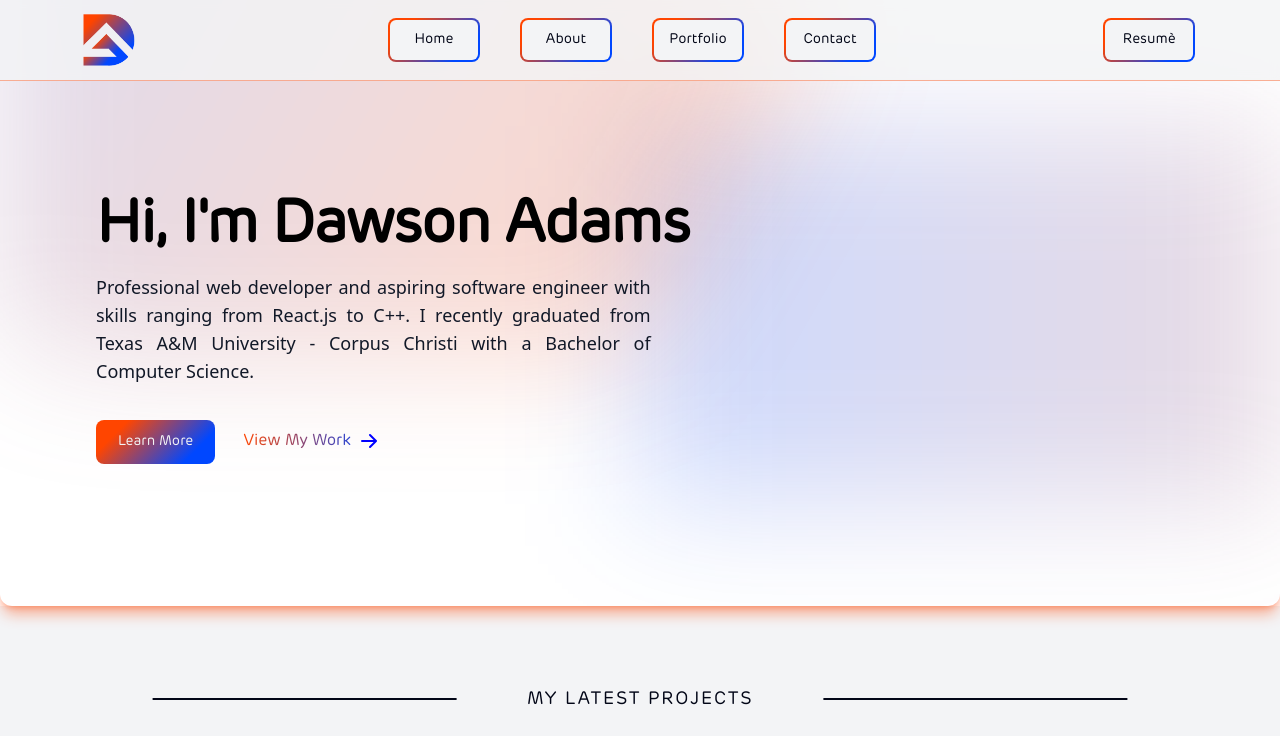
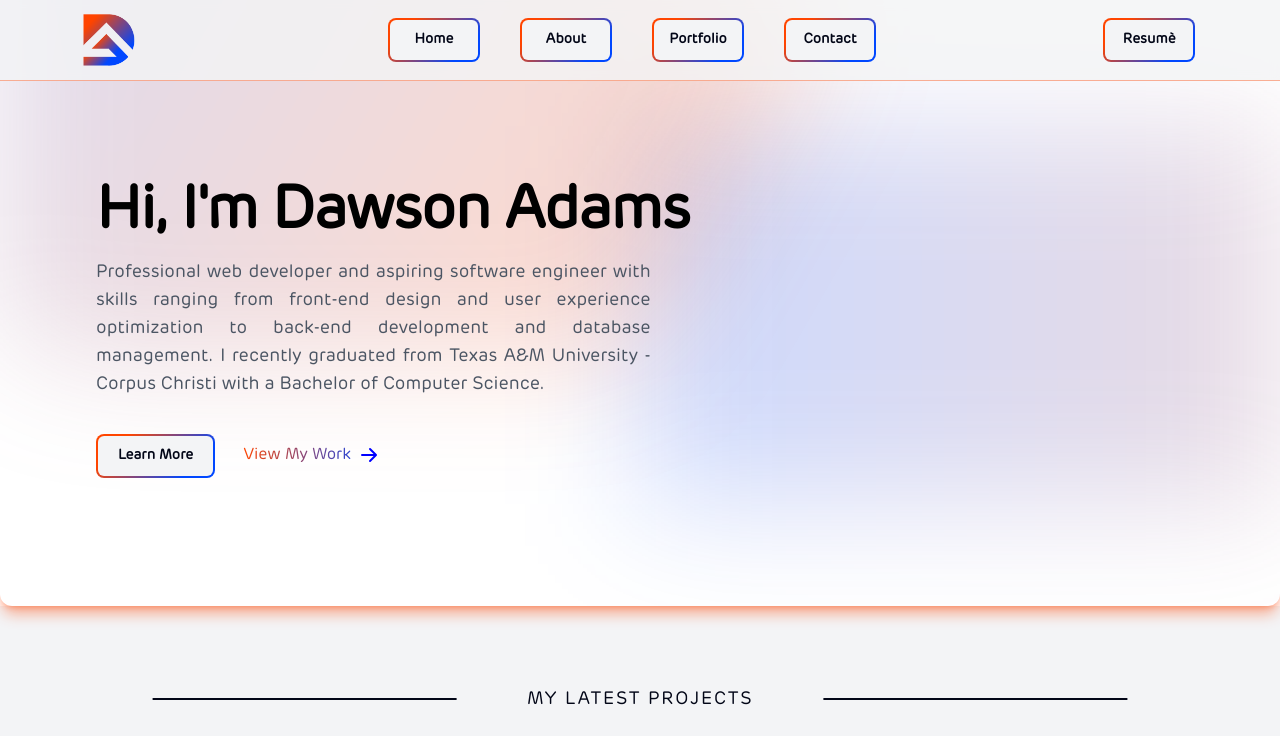
Before and after one commit to Dawson-21/React-Portfolio, a React (Vite) app in the folder react-portfolio/: page /resume in a window 1280 px wide. Shown: the top 736 px of the page. Built offline with nearby package versions, Linux system fonts and the light colour scheme.

Commit message:
Updated Fonts and spacing
Unified fonts across all pages, edited contact form, and updated file structure.

```diff
--- a/react-portfolio/src/Components/Button.tsx
+++ b/react-portfolio/src/Components/Button.tsx
@@ -12,7 +12,7 @@ function Button({ children }: Props) {
   return (
     <>
       <button
-        className="transform hover:scale-[1.15] transition duration-200 ease-in-out relative inline-flex items-center justify-center p-0.5 me-2 overflow-hidden text-sm font-medium hover:text-light text-dark dark:text-light rounded-lg group
+        className="transform hover:scale-[1.15] transition duration-200 ease-in-out relative inline-flex items-center justify-center p-0.5 me-2 overflow-hidden text-sm font-bold hover:text-light text-dark dark:text-light rounded-lg group
       bg-gradient-135 from-bright-orange from-20% to-regal-blue to-80% group-hover:from-bright-orange group-hover:to-regal-blue"
         onClick={top}
       >
--- a/react-portfolio/src/Components/Card.tsx
+++ b/react-portfolio/src/Components/Card.tsx
@@ -21,7 +21,7 @@ function Card({ img, title, desc }: Props) {
           </h5>
         </Link>
 
-        <p className="mt-2 mb-2 font-normal dark:text-gray-400 text-gray-600">
+        <p className="mt-2 mb-2 font-myFont text-[13px] dark:text-gray-400 text-gray-600">
           {desc}
         </p>
 
--- a/react-portfolio/src/Components/ContactForm.tsx
+++ b/react-portfolio/src/Components/ContactForm.tsx
@@ -73,12 +73,12 @@ const ContactForm: React.FC = () => {
          Do I Need to include type="submit"? */}
         <div className="lg:place-self-end place-self-center max-lg:pt-10">
           <button
-            className="transform hover:scale-[1.15] transition duration-200 ease-in-out relative inline-flex items-center justify-center p-0.5 me-2 overflow-hidden text-md font-medium hover:text-light text-dark dark:text-light rounded-lg group
+            className="transform hover:scale-[1.15] transition duration-200 ease-in-out relative inline-flex items-center justify-center p-0.5 me-2 overflow-hidden text-md font-bold hover:text-light text-dark dark:text-dark rounded-lg group
             bg-gradient-135 from-bright-orange from-20% to-regal-blue to-80% group-hover:from-bright-orange group-hover:to-regal-blue"
           >
             <span
               className="relative w-40 py-2.5 transition-all ease-in duration-200
-          bg-light dark:bg-dark rounded-md group-hover:bg-opacity-0"
+          bg-light dark:bg-light rounded-md group-hover:bg-opacity-0"
             >
               Send Email
             </span>
--- a/react-portfolio/src/Components/Footer.tsx
+++ b/react-portfolio/src/Components/Footer.tsx
@@ -14,7 +14,7 @@ export default function Footer() {
           <Link to="/">
             <img
               src="My-Logo1.png"
-              className="h-20 hover:scale-[1.15] transition duration-500 ease-in-out"
+              className="h-[64px] hover:scale-[1.15] transition duration-500 ease-in-out"
               alt="Dawson Adams Logo"
               onClick={top}
             />
@@ -44,7 +44,7 @@ export default function Footer() {
         </div>
         <hr className="my-6 border-gray-300 sm:mx-auto dark:border-gray-700 lg:my-8" />
         <span className="block text-sm text-gray-500 text-center dark:text-gray-400">
-          © 2023 <p className="inline">Dawson Adams</p>
+          © 2025 <p className="inline">Dawson Adams</p>
         </span>
       </div>
     </footer>
--- a/react-portfolio/src/Components/Nav.tsx
+++ b/react-portfolio/src/Components/Nav.tsx
@@ -92,7 +92,7 @@ function Nav(props: {
             className="items-center justify-between hidden w-full md:flex md:w-auto md:order-1 lg:pl-7"
             id="navbar-sticky"
           >
-            <ul className="flex flex-col p-4 md:p-0 mt-4 font-medium rounded-lg md:space-x-8 rtl:space-x-reverse md:flex-row md:mt-0 md:border-0">
+            <ul className="flex flex-col p-4 md:p-0 mt-4 rounded-lg font-extrabold md:space-x-8 rtl:space-x-reverse md:flex-row md:mt-0 md:border-0">
               <li>
                 <Link to="/">
                   <Button> Home </Button>
--- a/react-portfolio/src/Components/PieChart.tsx
+++ b/react-portfolio/src/Components/PieChart.tsx
@@ -23,8 +23,12 @@ export default function PieChart() {
           </ul>
         </div>
 
-        <div className="col-span-4 -mx-8 md:block hidden">
+        <div className="col-span-4 -mx-8 dark:md:block hidden">
           <img src="pie-chart.png" />
+        </div>
+
+        <div className="col-span-4 -mx-8 dark:hidden md:block hidden">
+          <img src="pie-chart1.png" />
         </div>
 
         <div className="md:col-span-4 col-span-6 lg:pr-[15%] md:pr-[5%] md:pl-0 sm:pl-5 text-dark">
--- a/react-portfolio/src/Pages/About.tsx
+++ b/react-portfolio/src/Pages/About.tsx
@@ -27,7 +27,7 @@ export default function About() {
             <h1 className="max-w-2xl mb-4 font-myFont font-extrabold tracking-tight leading-none text-4xl sm:text-5xl lg:text-5xl xl:text-6xl dark:text-white lg:text-center">
               About
             </h1>
-            <p className="max-w-2xl font-light text-justify text-gray-500 lg:mb-8 md:mb-0 mb-6 text-lg dark:text-gray-400">
+            <p className="max-w-2xl font-myFont text-[15px] text-justify text-gray-600 lg:mb-8 md:mb-0 mb-6 text-lg dark:text-gray-400">
               I'm passionate about all things code and love diving into new
               skills and challenges to keep growing my expertise. When I'm not
               wrestling with code, you can find me whipping up something tasty
--- a/react-portfolio/src/Pages/Contact.tsx
+++ b/react-portfolio/src/Pages/Contact.tsx
@@ -20,7 +20,7 @@ export default function Contact() {
               Contact
             </h1>
 
-            <p className="max-w-2xl mb-6 font-light text-justify text-dark lg:mb-8 xl:pr-20 lg:pr-10 text-lg dark:text-gray-400">
+            <p className="max-w-2xl mb-6 font-myFont text-[15px] text-justify text-gray-600 lg:mb-8 xl:pr-20 lg:pr-10 text-lg dark:text-gray-400">
               Reach out on social media or drop me an email for inquiries.
             </p>
 
--- a/react-portfolio/src/Pages/Home.tsx
+++ b/react-portfolio/src/Pages/Home.tsx
@@ -19,20 +19,21 @@ export default function Home() {
             <h1 className="max-w-2xl mb-4 md:-mr-20 -mr-5 font-myFont font-extrabold tracking-tight leading-none text-4xl sm:text-5xl lg:text-5xl xl:text-6xl dark:text-light">
               Hi, I'm Dawson Adams
             </h1>
-            <p className="max-w-2xl mb-6 font-light text-justify text-gray-900 lg:mb-8 xl:pr-20 lg:pr-10 text-lg dark:text-gray-400">
+            <p className="max-w-2xl mb-6 font-myFont text-[15px] text-justify text-gray-600 lg:mb-8 xl:pr-20 lg:pr-10 text-lg dark:text-gray-400">
               Professional web developer and aspiring software engineer with
-              skills ranging from React.js to C++. I recently graduated from
-              Texas A&M University - Corpus Christi with a Bachelor of Computer
-              Science.
+              skills ranging from front-end design and user experience
+              optimization to back-end development and database management. I
+              recently graduated from Texas A&M University - Corpus Christi with
+              a Bachelor of Computer Science.
             </p>
             <Link to="/about">
               <button
-                className="transform hover:scale-[1.15] transition duration-200 ease-in-out relative inline-flex items-center justify-center p-0.5 me-2 overflow-hidden text-sm font-myFont text-light dark:text-light rounded-lg group
+                className="transform hover:scale-[1.15] transition duration-200 ease-in-out relative inline-flex items-center justify-center p-0.5 me-2 overflow-hidden text-sm font-myFont text-dark font-extrabold hover:text-light dark:text-light rounded-lg group
                 bg-gradient-135 from-bright-orange from-20% to-regal-blue to-80% group-hover:from-bright-orange group-hover:to-regal-blue"
               >
                 <span
                   className="relative px-5 py-2.5 transition-all ease-in duration-200
-                bg-bg dark:bg-slate-950 rounded-md group-hover:bg-opacity-0"
+                bg-light dark:bg-slate-950 rounded-md group-hover:bg-opacity-0"
                 >
                   Learn More
                 </span>
--- a/react-portfolio/src/Pages/Portfolio.tsx
+++ b/react-portfolio/src/Pages/Portfolio.tsx
@@ -3,6 +3,8 @@ import Card from "../Components/Card";
 export default function Portfolio() {
   return (
     <>
+      {/****************** HERO SECTION ******************/}
+
       <div className="relative isolate px-6 lg:py-0 pt-32 py-10 lg:pt-14 lg:px-8 bg-light dark:bg-dark shadow-lg shadow-bright-orange/45 dark:shadow-gray-900 overflow-clip rounded-b-xl">
         <div
           className="absolute inset-x-0 -top-40 -z-10 transform-gpu overflow-hidden blur-3xl sm:-top-80"
@@ -15,7 +17,7 @@ export default function Portfolio() {
             <h1 className="max-w-2xl mb-4 mx-auto lg:text-center font-myFont font-extrabold tracking-tight leading-none text-4xl sm:text-5xl lg:text-6xl dark:text-light">
               Portfolio
             </h1>
-            <p className="max-w-2xl mb-6 mx-auto font-light text-center text-gray-500 lg:mb-8 text-lg dark:text-gray-400">
+            <p className="max-w-2xl mb-6 mx-auto font-myFont text-[15px] text-justify text-gray-600 lg:mb-8 text-lg dark:text-gray-400">
               From building dynamic systems to crafting user-friendly designs,
               I’m always up for a new coding challenge. Feel free to check out
               my projects and see what I’ve been up to!
@@ -55,6 +57,8 @@ export default function Portfolio() {
           <div className="relative aspect-[1155/378] -translate-x-1/2 bg-gradient-to-r from-[#0047ff] to-[#ff4500] opacity-20 sm:left-[calc(50%+36rem)] sm:w-[72.1875rem]"></div>
         </div>
       </div>
+
+      {/****************** PROJECTS SECTION ******************/}
 
       <div className="py-20 bg-light">
         <div className="grid grid-cols-3">
```
Also changed, not shown: react-portfolio/src/Pages/Resume.tsx (+12 -7 lines), react-portfolio/public/pie-chart1.png (added).
